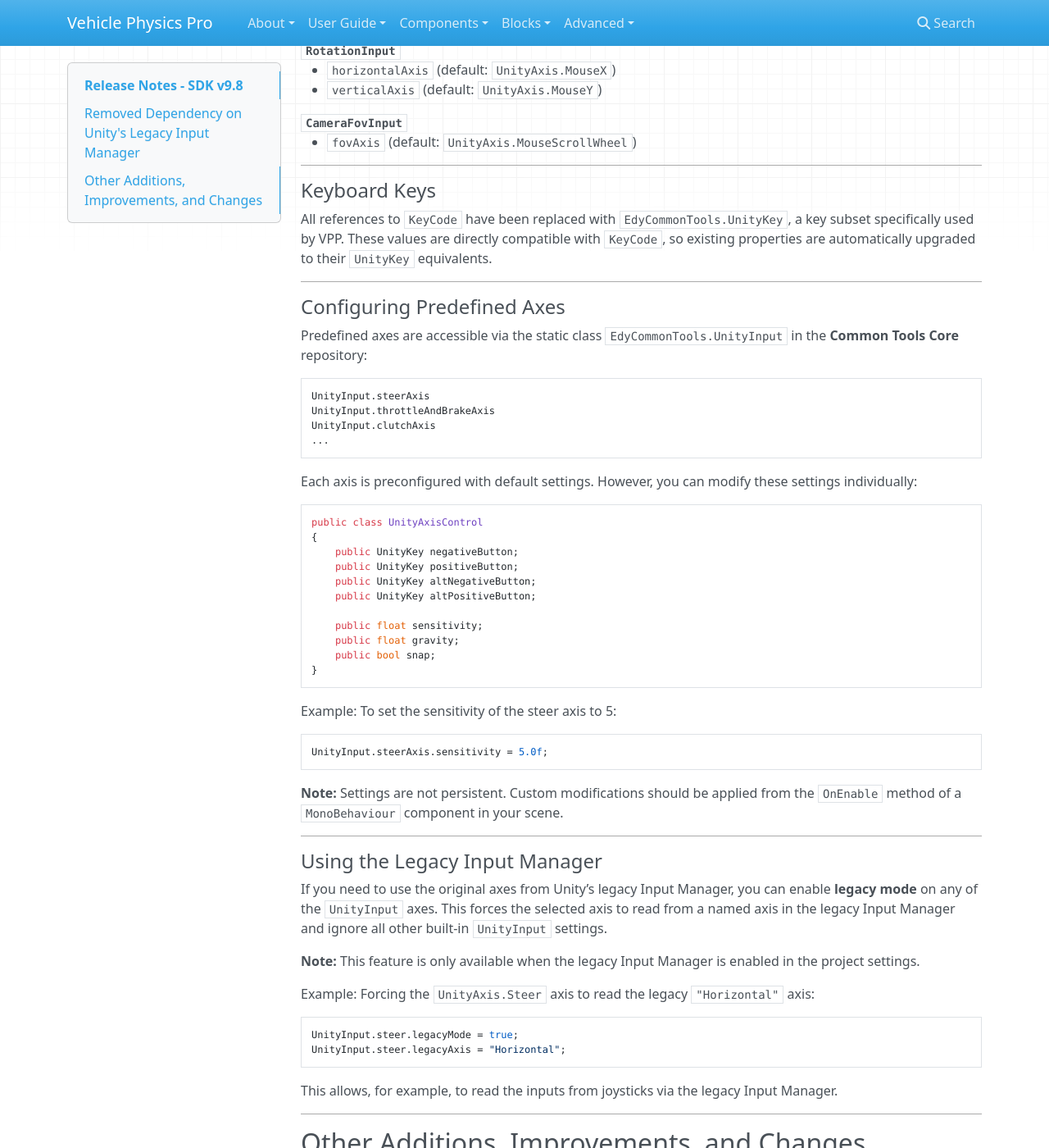
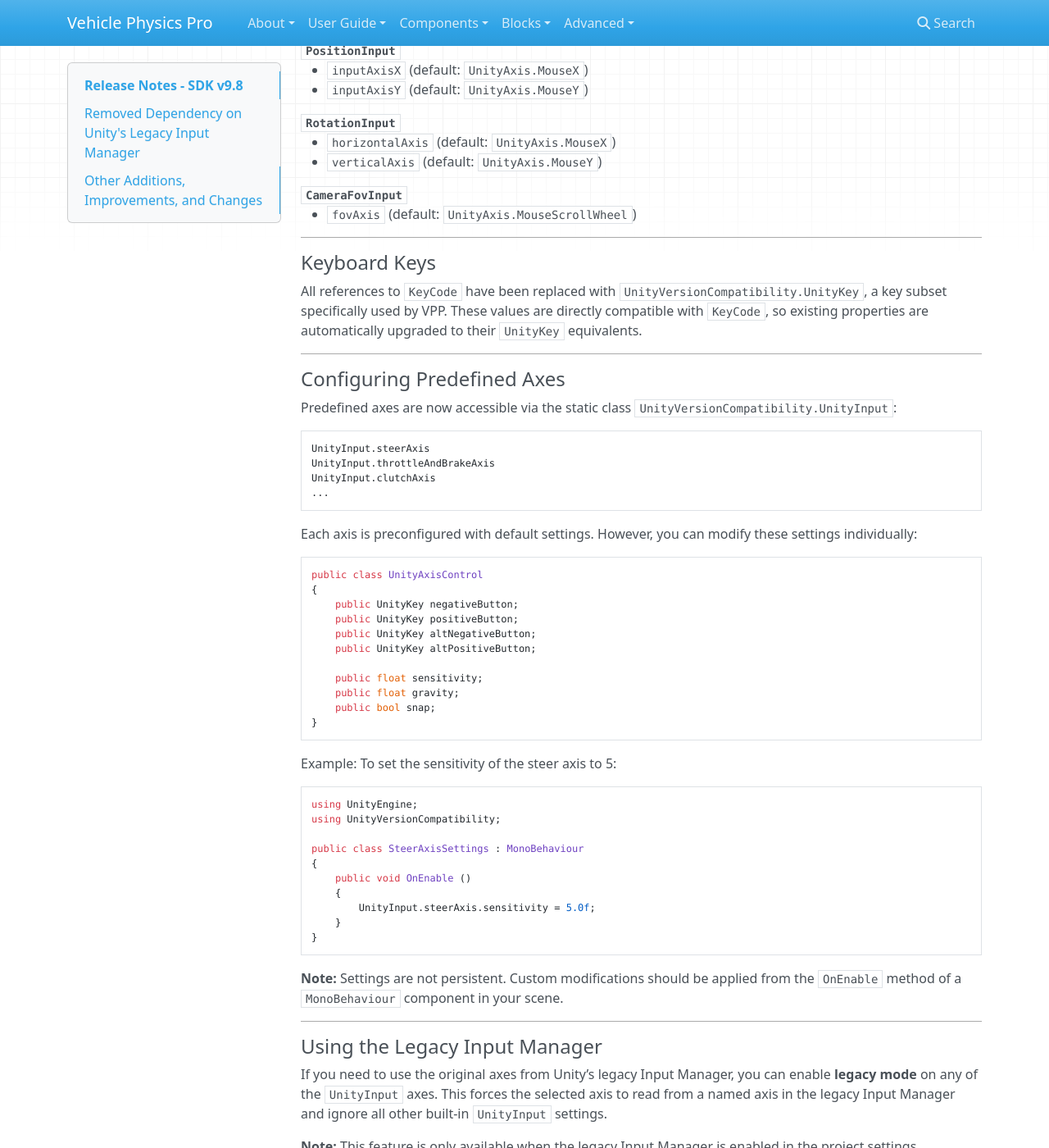
Before and after one commit to EdyJ/vehicle-physics-docs, an MkDocs documentation site: the page built from docs/about/release-notes-sdk-v9.8.md, in a window 1280 px wide and 1400 px high, scrolled down 1054 px. Shown: the whole window at 82% size. Built offline with MkDocs 1.6.1, drawn with Linux system fonts in a browser that asks for light colours; nearby versions of some CDN libraries; library files that are not in the unit come from our copies; some of the changed text lies outside the part shown.

Commit message:
Release notes updated to "UnityVersionCompatibility"

````diff
--- a/docs/about/release-notes-sdk-v9.8.md
+++ b/docs/about/release-notes-sdk-v9.8.md
@@ -6,11 +6,15 @@
 
 ## Removed Dependency on Unity's Legacy Input Manager
 
+SDK v9.8 features a new namespace and assembly, `UnityVersionCompatibility`, to provide an unified API for
+the engine features that change among versions. This includes basic input features that provide the same
+functionality regardless the input setup in the Unity project.
+
 #### Input Axes
 
 VPP no longer requires Unity’s legacy Input Manager to be enabled. As a result, any axis configurations in the legacy Input Manager are now ignored.
 
-Instead, VPP uses a set of predefined and preconfigured axes available in the enum `EdyCommonTools.UnityAxis`, located in the **Common Tools Core** repository:
+Instead, VPP uses a set of predefined and preconfigured axes available in the enum `UnityVersionCompatibility.UnityAxis`:
 
 ```csharp
 public enum UnityAxis
@@ -58,13 +62,15 @@
 
 #### Keyboard Keys
 
-All references to `KeyCode` have been replaced with `EdyCommonTools.UnityKey`, a key subset specifically used by VPP. These values are directly compatible with `KeyCode`, so existing properties are automatically upgraded to their `UnityKey` equivalents.
+All references to `KeyCode` have been replaced with `UnityVersionCompatibility.UnityKey`, a key subset
+specifically used by VPP. These values are directly compatible with `KeyCode`, so existing properties are
+automatically upgraded to their `UnityKey` equivalents.
 
 ---
 
 #### Configuring Predefined Axes
 
-Predefined axes are accessible via the static class `EdyCommonTools.UnityInput` in the **Common Tools Core** repository:
+Predefined axes are now accessible via the static class `UnityVersionCompatibility.UnityInput`:
 
 ```csharp
 UnityInput.steerAxis
@@ -92,10 +98,20 @@
 Example: To set the sensitivity of the steer axis to 5:
 
 ```csharp
-UnityInput.steerAxis.sensitivity = 5.0f;
+using UnityEngine;
+using UnityVersionCompatibility;
+
+public class SteerAxisSettings : MonoBehaviour
+{
+    public void OnEnable ()
+    {
+        UnityInput.steerAxis.sensitivity = 5.0f;
+    }
+}
 ```
 
-**Note:** Settings are not persistent. Custom modifications should be applied from the `OnEnable` method of a `MonoBehaviour` component in your scene.
+**Note:** Settings are not persistent. Custom modifications should be applied from the `OnEnable` method
+of a `MonoBehaviour` component in your scene.
 
 ---
 
@@ -110,8 +126,17 @@
 Example: Forcing the `UnityAxis.Steer` axis to read the legacy `"Horizontal"` axis:
 
 ```csharp
-UnityInput.steer.legacyMode = true;
-UnityInput.steer.legacyAxis = "Horizontal";
+using UnityEngine;
+using UnityVersionCompatibility;
+
+public class SteerLegacyMode : MonoBehaviour
+{
+    public void OnEnable ()
+    {
+        UnityInput.steer.legacyMode = true;
+        UnityInput.steer.legacyAxis = "Horizontal";
+    }
+}
 ```
 
 This allows, for example, to read the inputs from joysticks via the legacy Input Manager.
````
